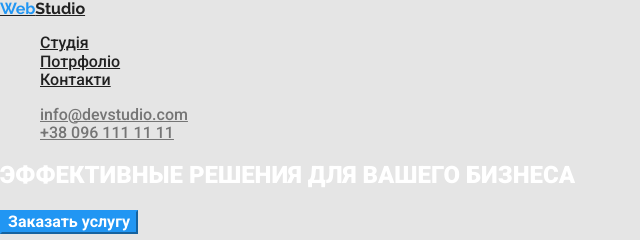
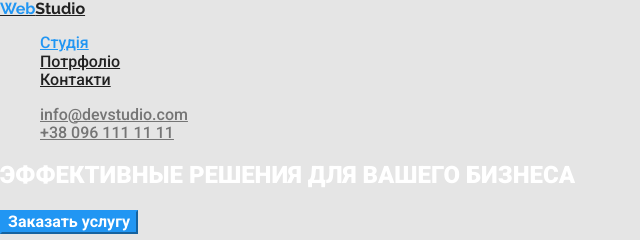
Before and after one commit to vzotova85/goit-markup-hw-02, a plain HTML site: page index.html in a window 1280 px wide. Shown: the top 240 px of the page, 0-640 px from the left. Drawn offline with nearby package versions, Linux system fonts and the light colour scheme.

Commit message:
added .link.current to css

```diff
--- a/css/styles.css
+++ b/css/styles.css
@@ -41,6 +41,10 @@ ul {
 }
 .site-nav .link:hover,
 .site-nav .link:focus {
+    color: var(--accent-color);
+}
+
+.site-nav .link.current {
     color: var(--accent-color);
 }
 
--- a/index.html
+++ b/index.html
@@ -22,7 +22,7 @@
 
             <!--Menu-->
             <ul class="site-nav">
-                <li><a href="./studio.html" class="link">Студія</a></li>
+                <li><a href="./studio.html" class="link current">Студія</a></li>
                 <li><a href="./portfolio.html" class="link">Потрфоліо</a></li>
                 <li><a href="#" class="link">Контакти</a></li>
             </ul>
```
Also changed, not shown: portfolio.html (+1 -1 lines).
